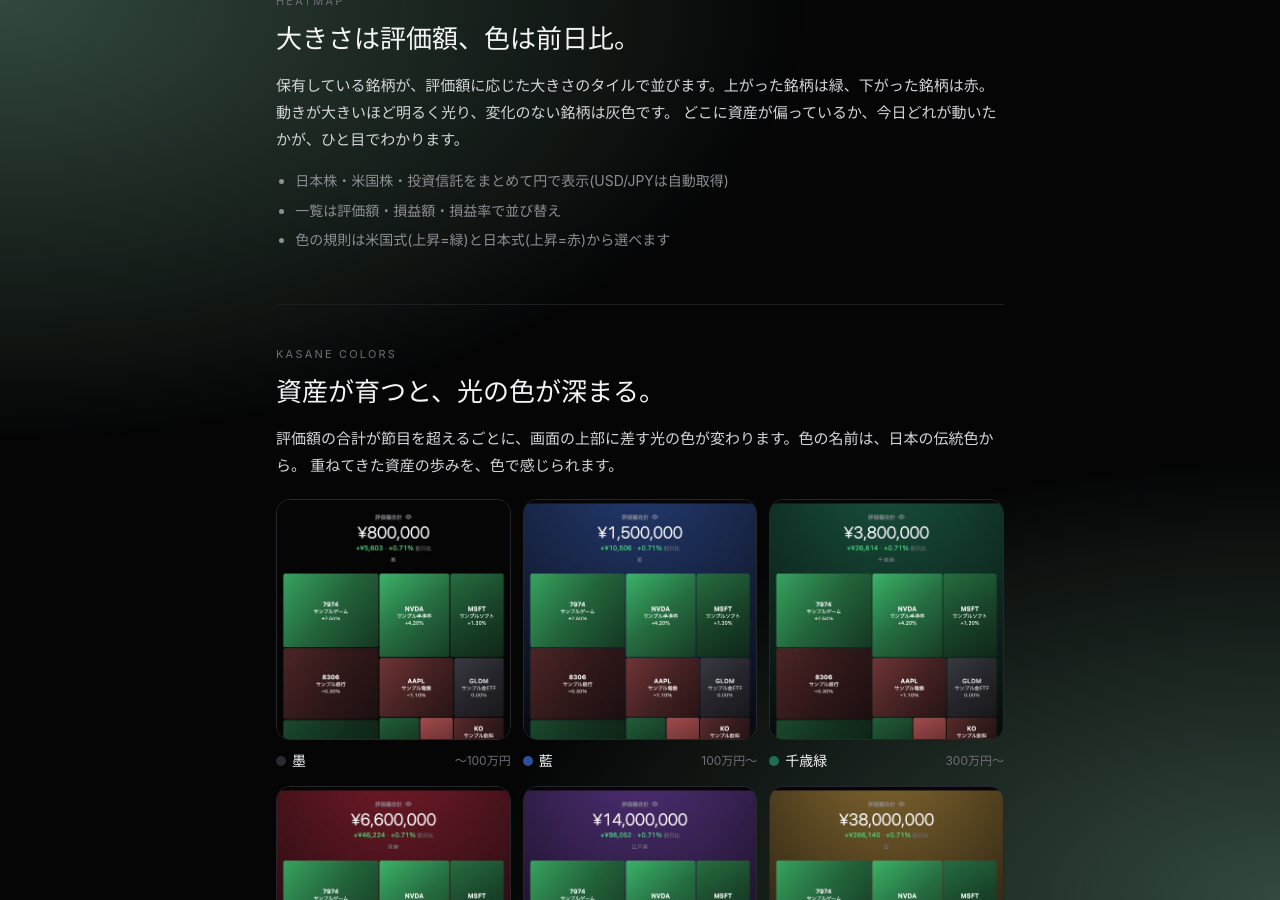
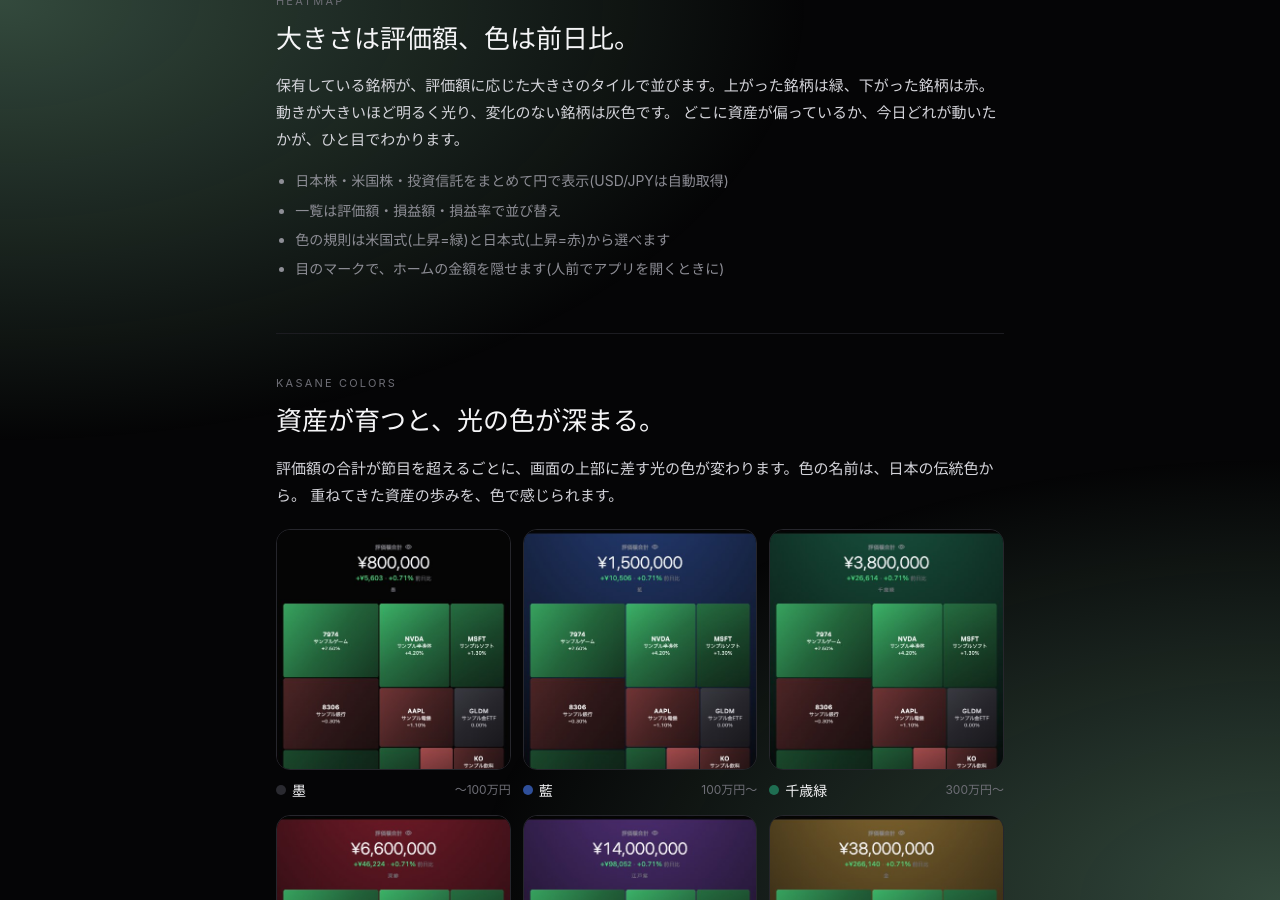
Before and after one commit to kasane-app/kasane-app.github.io, a Jekyll site: the page built from index.html, in a window 1280 px wide and 900 px high, scrolled down 953 px. Built offline with Jekyll 4.4.1, drawn with Linux system fonts in a browser that asks for light colours.

Commit message:
紹介ページ: ヒートマップの箇条書きに、目のマークで金額を隠せることを足す

```diff
--- a/index.html
+++ b/index.html
@@ -33,6 +33,7 @@ description: 日本株・米国株・投資信託の保有を、ヒートマッ
     <li>日本株・米国株・投資信託をまとめて円で表示(USD/JPYは自動取得)</li>
     <li>一覧は評価額・損益額・損益率で並び替え</li>
     <li>色の規則は米国式(上昇=緑)と日本式(上昇=赤)から選べます</li>
+    <li>目のマークで、ホームの金額を隠せます(人前でアプリを開くときに)</li>
   </ul>
 </section>
 
```
